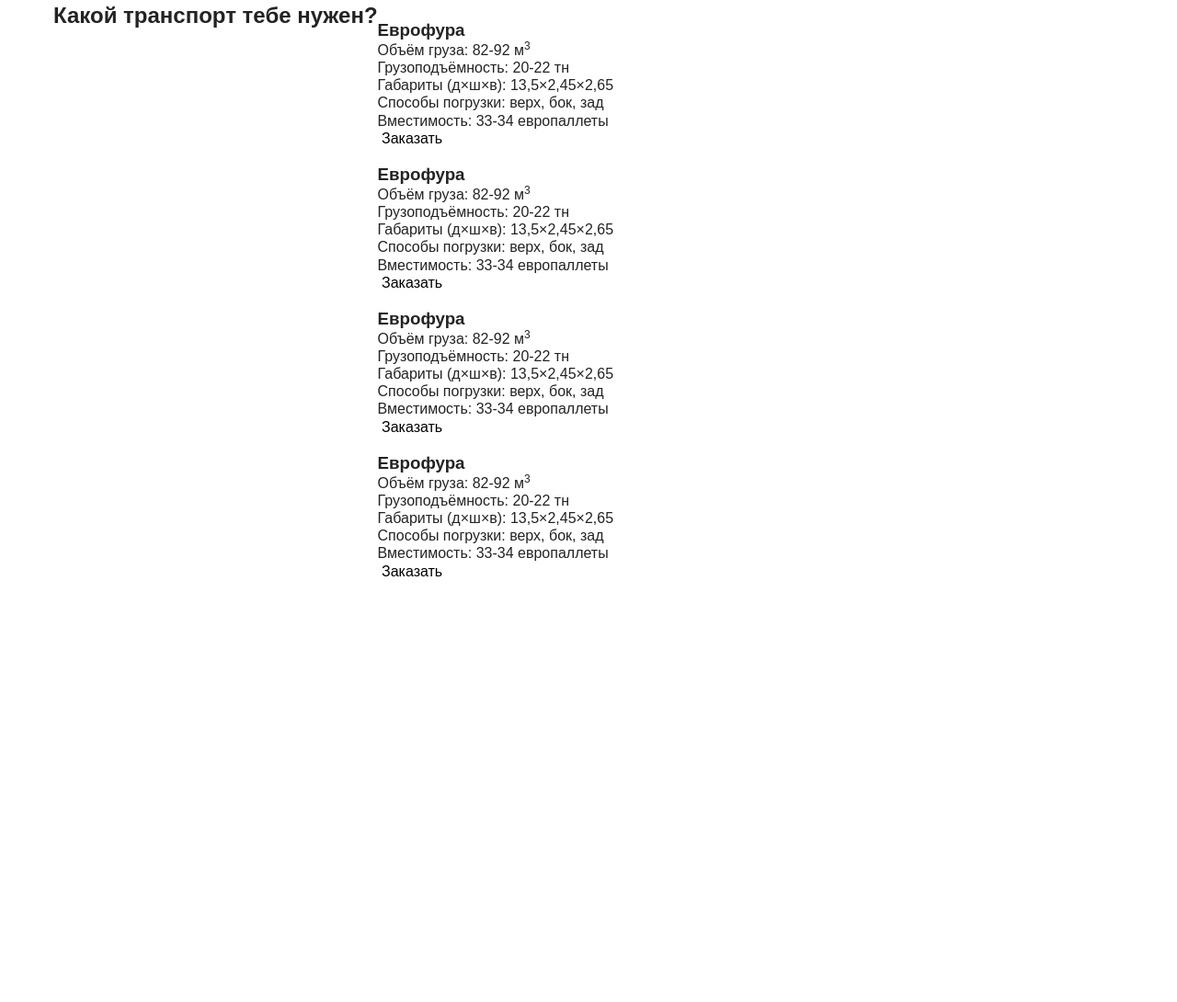
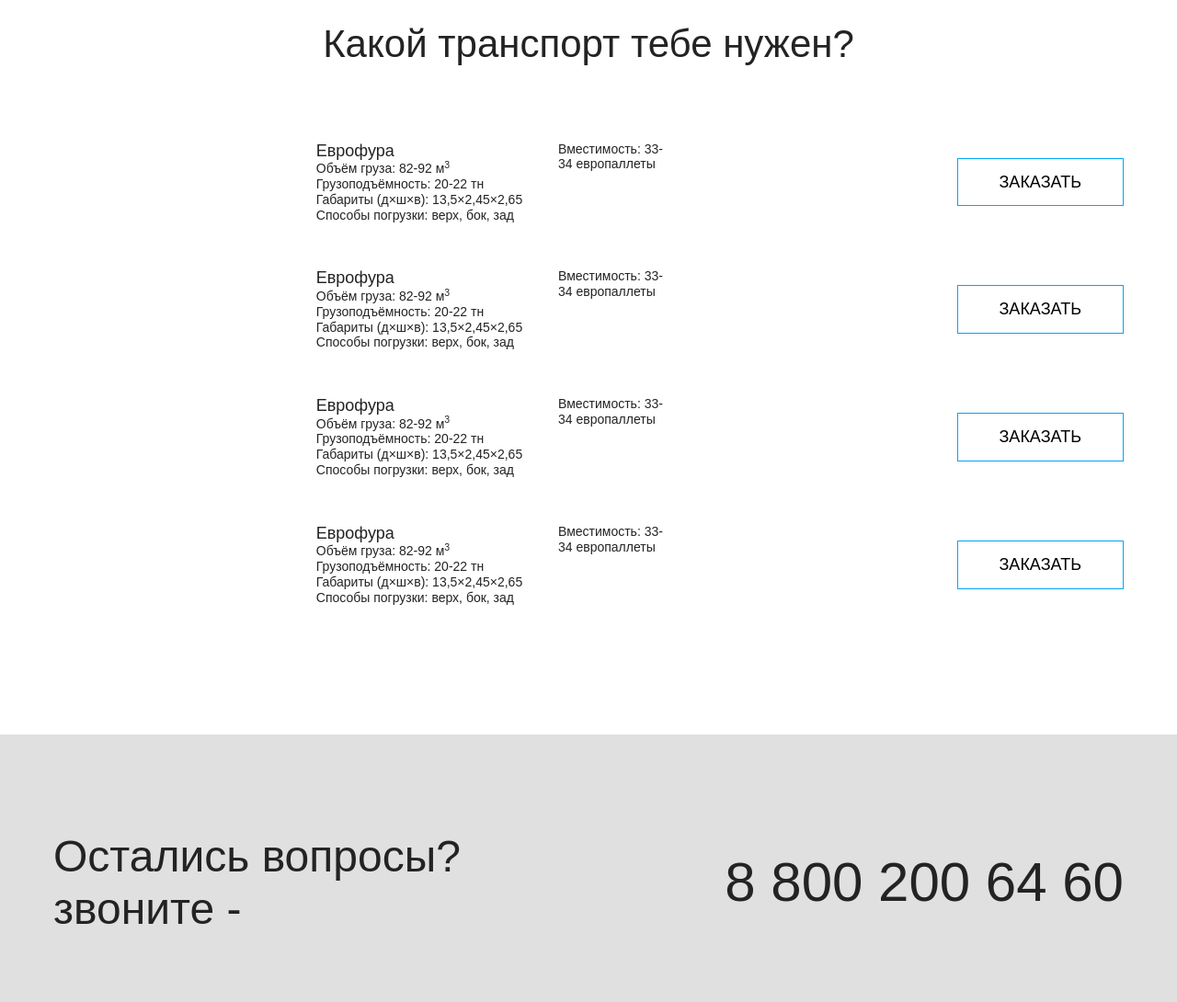
Before and after one commit to AlinaNiko/translife, a website: page src/index.html in a window 1280 px wide. Shown: the part 1488-2578 px from the top of the page at 92% size. Before the commit the page ends 2119 px from the top, so only its background shows below. Drawn offline with nearby package versions, Linux system fonts and the light colour scheme; files that its build step writes are made by us from their sources; a web font is replaced by a local one.

Commit message:
Добавлен блок остались вопросы, звоните

```diff
--- a/src/index.html
+++ b/src/index.html
@@ -6,6 +6,8 @@
     <main class="main-content">
       <include src="src/markup/calculator.html"></include>
       <include src="src/markup/transport.html"></include>
+      <include src="src/markup/questions.html"></include>
+      <include src="src/markup/managers.html"></include>
 
     </main>
     <include src="src/markup/main-footer.html"></include>
--- /dev/null
+++ b/src/markup/questions.html
@@ -0,0 +1,7 @@
+<section class="main-content questions">
+  <div class="questions__container container">
+    <h2 class="questions__title visually-hidden">Номер для справок</h2>
+    <p class="questions__paragraph">Остались вопросы? <br> звоните - </p>
+    <a class="questions__phone-number" href="tel:+78002006460">8 800 200 64 60</a>
+  </div>
+</section>
--- a/src/style.scss
+++ b/src/style.scss
@@ -10,4 +10,5 @@
 @import 'styles/blocks/_main-header.scss';
 @import 'styles/blocks/calculator';
 @import 'styles/blocks/transport';
+@import 'styles/blocks/questions';
 @import 'styles/blocks/_main-footer.scss';
--- /dev/null
+++ b/src/styles/blocks/_questions.scss
@@ -0,0 +1,51 @@
+@import '../helpers/variables';
+@import '../helpers/mixins';
+
+
+.questions {
+  padding: 104px 0 72px;
+  background-color: #e0e0e0;
+  @include breakpoint (md) {
+    padding: 50px 0;
+  }
+  @include breakpoint (sm) {
+    padding: 30px 0;
+  }
+}
+
+.questions__container {
+  justify-content: space-between;
+  align-items: center;
+}
+
+.questions__paragraph {
+  font-size: 48px;
+  @media (max-width: 1000px) {
+    width: 100%;
+    text-align: center;
+  }
+  @include breakpoint (md) {
+    font-size: 32px;
+  }
+  @include breakpoint (sm) {
+    font-size: 21px;
+  }
+}
+
+.questions__phone-number {
+  font-size: 60px;
+  color: inherit;
+  &:hover {
+    text-decoration: underline;
+  }
+  @media (max-width: 1000px) {
+    width: 100%;
+    text-align: center;
+  }
+  @include breakpoint (md) {
+    font-size: 48px;
+  }
+  @include breakpoint (sm) {
+    font-size: 32px;
+  }
+}
--- a/src/styles/blocks/_transport.scss
+++ b/src/styles/blocks/_transport.scss
@@ -1,2 +1,79 @@
 @import '../helpers/variables';
 @import '../helpers/mixins';
+
+
+.transport {
+  padding: 20px 0 140px;
+}
+
+.transport__title {
+  width: 100%;
+  font-weight: 400;
+  font-size: 42px;
+  text-align: center;
+}
+
+.transport__list {
+  display: flex;
+  flex-direction: column;
+  width: 100%;
+  margin-top: 80px;
+}
+
+.transport__item {
+  display: flex;
+  justify-content: space-between;
+  flex-wrap: wrap;
+  align-items: flex-start;
+  @media (max-width: 1038px) {
+    justify-content: space-around;
+  }
+  @media (max-width: 859px) {
+    justify-content: space-between;
+  }
+}
+
+.transport__item:not(:last-of-type) {
+  margin-bottom: 50px;
+}
+
+.transport__image-wrapper {
+  min-width: 247px;
+}
+
+.transport__capacity-image-wrapper {
+  min-width: 221px;
+}
+
+.transport__description {
+}
+
+.transport__capacity {
+  max-width: 135px;
+}
+
+.transport__subtitle {
+  font-weight: 400;
+  font-size: 18px;
+}
+
+.transport__sublist,
+.transport__capacity {
+  font-size: 14px;
+}
+
+.transport__button {
+  align-self: center;
+  padding: 15px 45px;
+  font-weight: 400;
+  font-size: 18px;
+  text-transform: uppercase;
+  border: 1px solid $darkBlue;
+  background-color: $white;
+  transition: background-color .3s ease-out;
+  &:hover {
+    background-color: $darkBlue;
+    color: $white;
+  }
+
+}
```
Also changed, not shown: src/markup/managers.html (added), src/markup/transport.html (indentation only), src/styles/blocks/_managers.scss (added).
